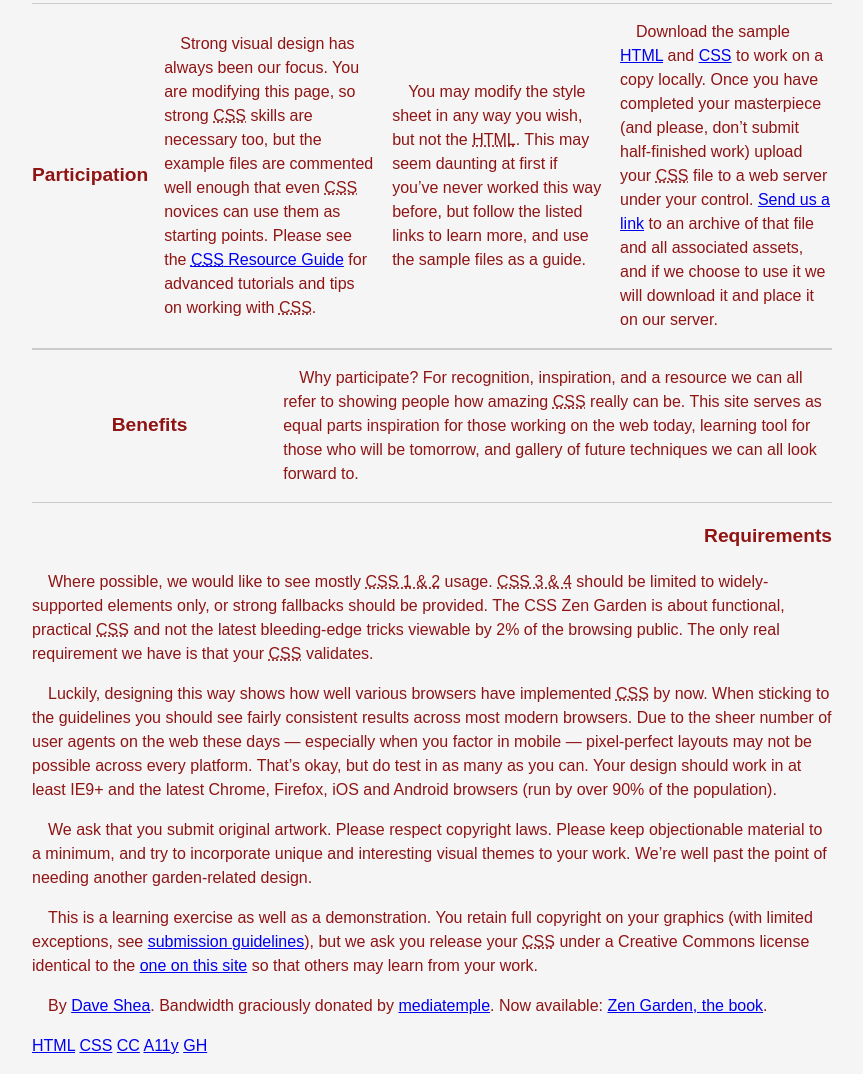
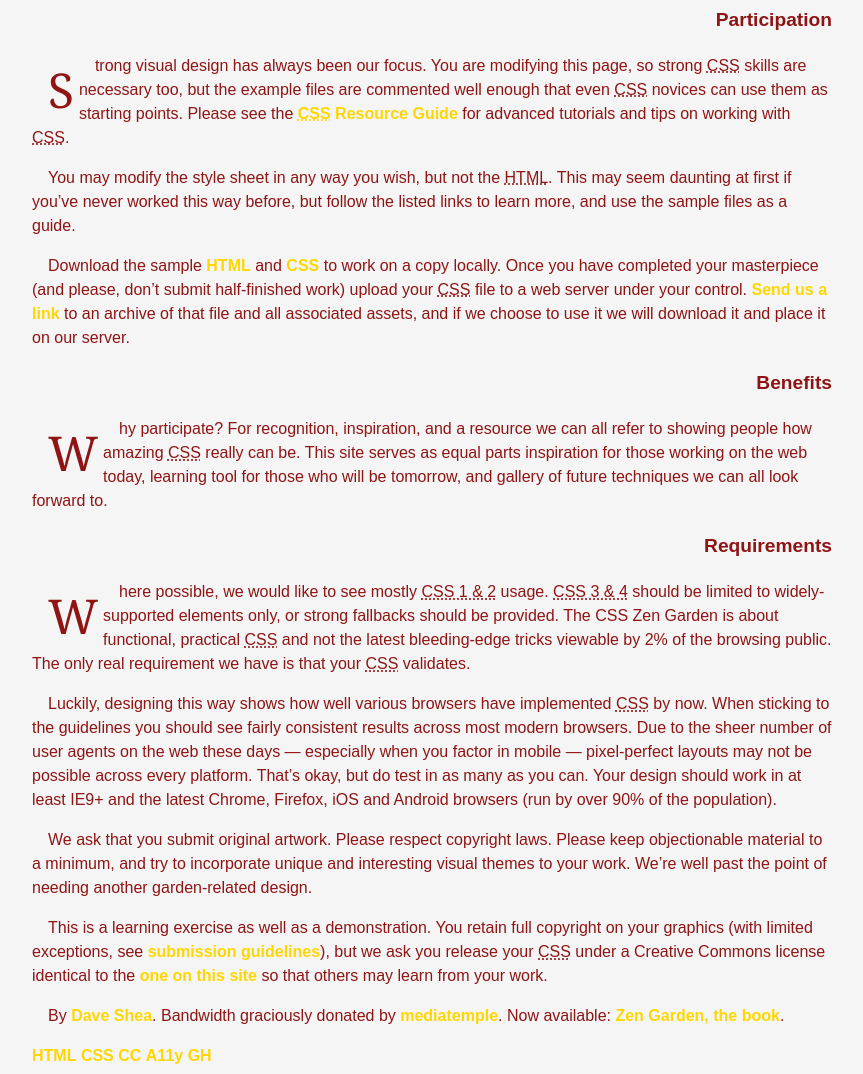
Before and after one commit to Renatoff10/desenvolve-introducao-web, a plain HTML site: page Atividades/CSS Zen Garden/index.html in a window 1280 px wide. Shown: the part 784-1858 px from the top of the page, without its empty margins (208-1071 px from the left). Drawn offline with Linux system fonts and the light colour scheme.

Commit message:
Pseudo classes

```diff
--- a/Atividades/CSS Zen Garden/index.html
+++ b/Atividades/CSS Zen Garden/index.html
@@ -6,7 +6,7 @@
 
 	<link rel="stylesheet" media="screen" href="style.css?v=8may2013">
 	<link rel="alternate" type="application/rss+xml" title="RSS" href="http://www.csszengarden.com/zengarden.xml">
-	<link rel="stylesheet" href="style_Flex.css">
+	<link rel="stylesheet" href="style5.css">
 
 	<meta name="viewport" content="width=device-width, initial-scale=1.0">
 	<meta name="author" content="Dave Shea">
--- /dev/null
+++ b/Atividades/CSS Zen Garden/style5.css
@@ -0,0 +1,33 @@
+/* Estilização dos links */
+a {
+    color: #FFD700; /* Cor de destaque */
+    font-weight: bold; /* Texto em negrito por padrão */
+    text-decoration: none; /* Remove sublinhado padrão */
+    transition: color 0.3s ease; /* Transição suave de cor */
+}
+
+a:hover {
+    color: #FFEC8B; /* Tonalidade mais clara/escura ao sobrepor */
+}
+
+a:visited {
+    font-weight: normal; /* Remove negrito dos links visitados */
+}
+
+/* Destaque para a primeira letra do primeiro parágrafo da seção principal */
+.main p:first-of-type:first-letter {
+    font-size: 300%; /* Tamanho 3 vezes maior que o padrão */
+    font-family: 'Georgia', serif; /* Fonte diferente da padrão */
+    float: left; /* Flutua à esquerda */
+    margin-right: 0.1em; /* Espaçamento à direita */
+}
+
+/* Bordas nos itens do menu de design */
+.design-selection nav ul li {
+    border-top: 1px solid #ccc; /* Borda superior em todos os itens */
+    border-bottom: none; /* Remove borda inferior padrão */
+}
+
+.design-selection nav ul li:last-child {
+    border-bottom: 1px solid #ccc; /* Borda inferior apenas no último item */
+}
```
